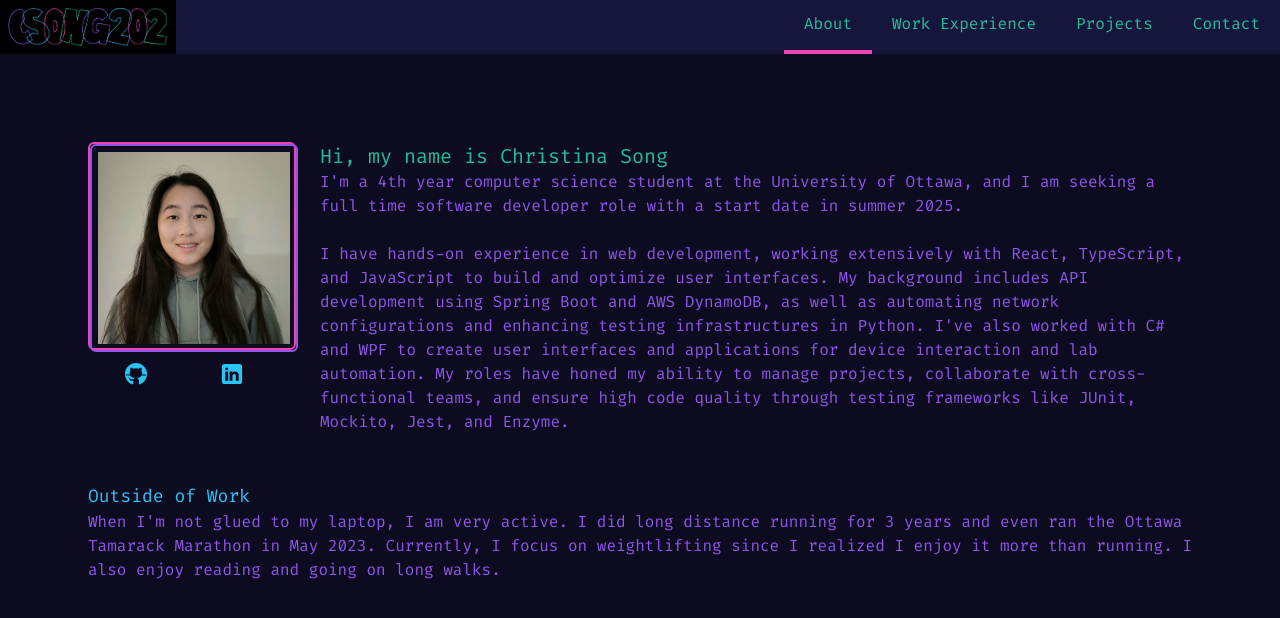
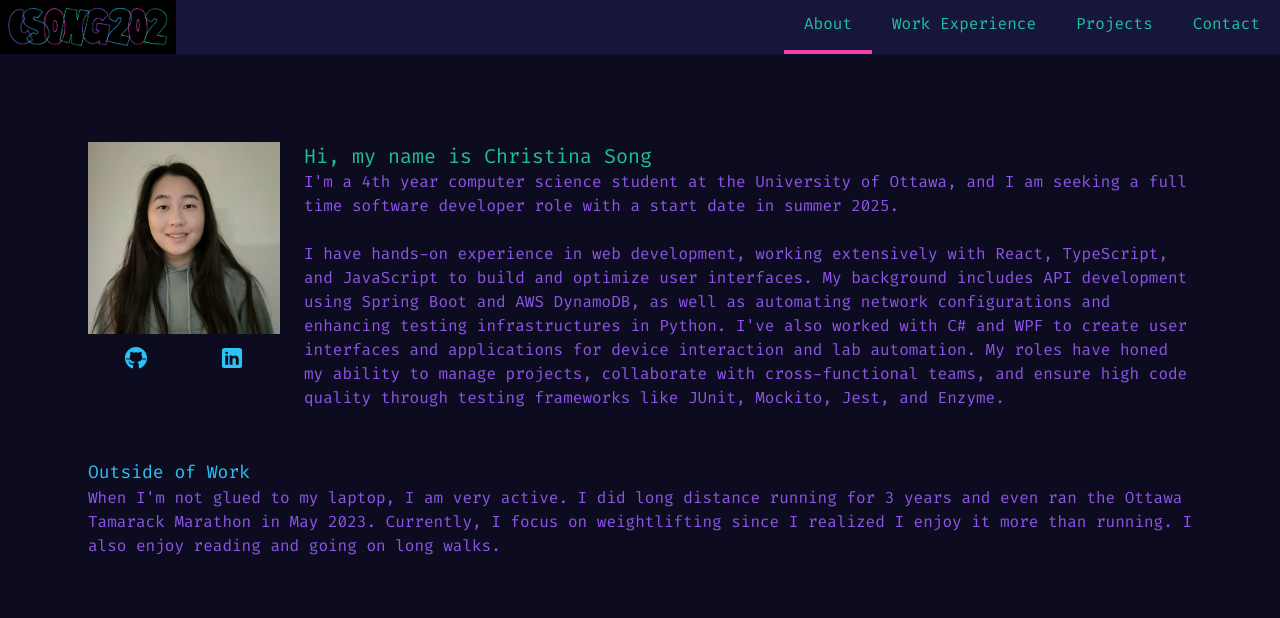
Before and after one commit to csong202/csong202.github.io, a React (Create React App) app: page /about in a window 1280 px wide. Shown: the top 618 px of the page. Built offline with nearby package versions, Linux system fonts and the light colour scheme.

Commit message:
remove DecoratedImage border

```diff
--- a/src/components/DecoratedImage.tsx
+++ b/src/components/DecoratedImage.tsx
@@ -9,17 +9,20 @@ const DecoratedImage = (props: DecoratedImageProps) => {
 		`border-${colour} border-solid border-2 rounded-md max-w-52 max-h-52 size-52`;
 
 	return (
-		<div className={getImgBorderClasses("pink")}>
-			<div
-				className={`${getImgBorderClasses("blue")} flex justify-center`}
-			>
-				<img
-					src={image}
-					alt="headshot"
-					className="max-w-48 max-h-48 size-48 self-center"
-				></img>
-			</div>
-		</div>
+		<>
+			{/* <div className={getImgBorderClasses("pink")}> */}
+			{/* TODO: Fix border colour bug. Only pink shows up, every other colour shows as purple */}
+			{/* <div
+				className={`${getImgBorderClasses("pink")} flex justify-center`}
+			> */}
+			<img
+				src={image}
+				alt="headshot"
+				className="max-w-48 max-h-48 size-48 self-center"
+			></img>
+			{/* </div> */}
+			{/* </div> */}
+		</>
 	);
 };
 
--- a/tailwind.config.js
+++ b/tailwind.config.js
@@ -21,11 +21,9 @@ module.exports = {
 			background: "#0c0b20",
 			"background-light": "#16153b",
 			teal: "#20bf9b",
-			"teal-light": "#6fc0ad",
 			pink: "#f043b3",
 			blue: "#2bc3f4",
 			purple: "#8e55e8",
-			"purple-dark": "#402669",
 			black: "#000000",
 			white: "#ffffff",
 		},
```
